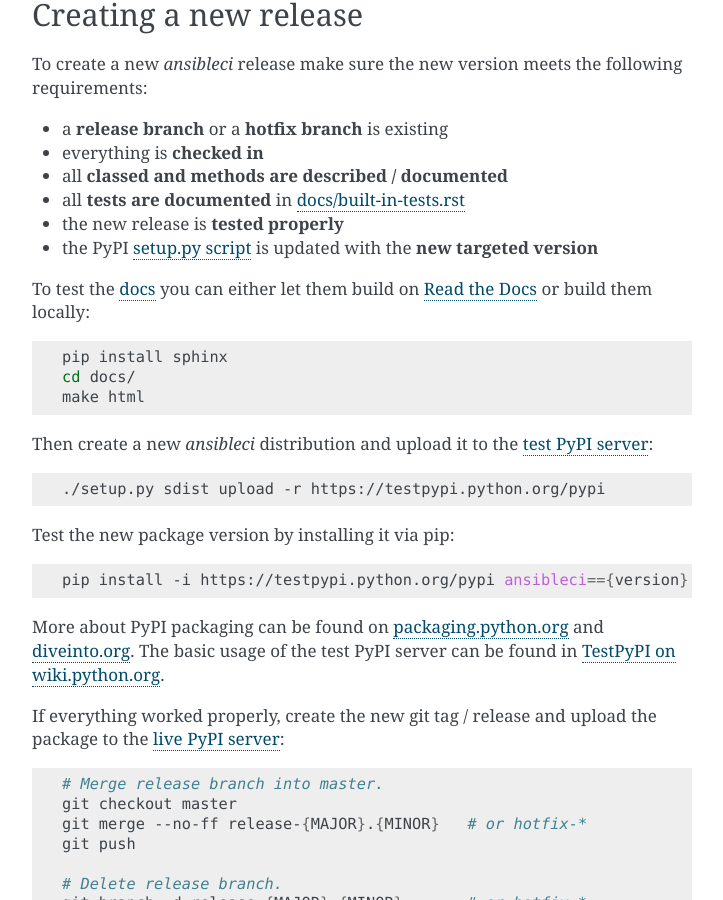
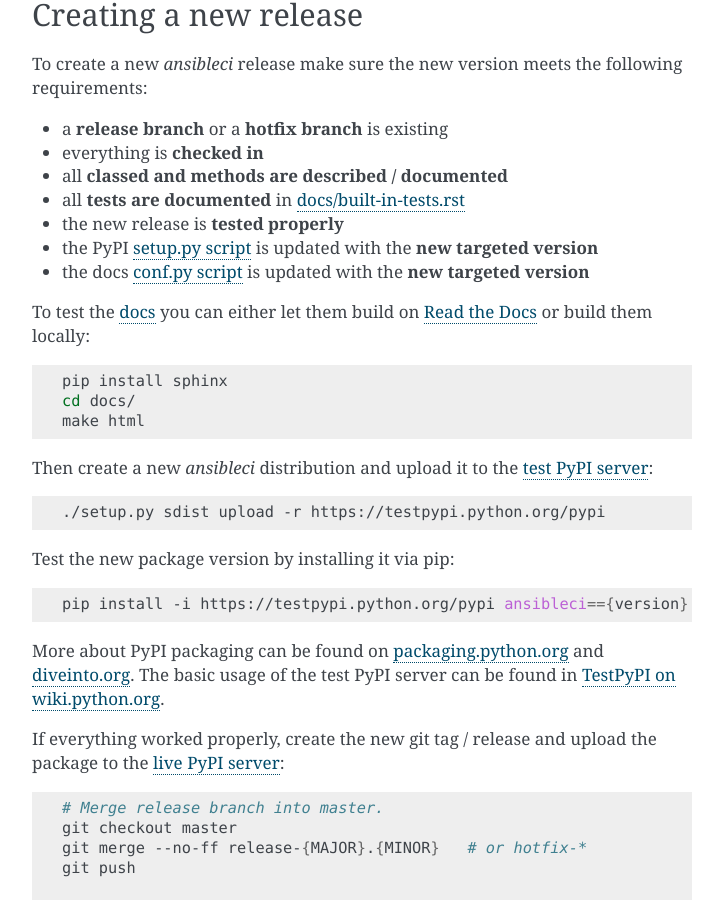
Before and after one commit to confirm/ansibleci, a Sphinx documentation site: the page built from docs/contribution.rst, in a window 1280 px wide and 900 px high, scrolled down 1193 px. Shown: the whole window, without its empty margins (388-1111 px from the left). Built offline with Sphinx 7.4.7, drawn with Linux system fonts in a browser that asks for light colours.

Commit message:
DOCS: Added item to update version in docs/conf.py when creating new release

```diff
--- a/docs/contribution.rst
+++ b/docs/contribution.rst
@@ -54,6 +54,7 @@
 * all **tests are documented** in `docs/built-in-tests.rst <https://github.com/confirm/ansibleci/blob/develop/docs/built-in-tests.rst>`_
 * the new release is **tested properly**
 * the PyPI `setup.py script <https://github.com/confirm/ansibleci/blob/develop/setup.py>`_ is updated with the **new targeted version**
+* the docs `conf.py script <https://github.com/confirm/ansibleci/blob/develop/docs/conf.py>`_ is updated with the **new targeted version**
 
 To test the `docs <http://ansibleci.readthedocs.org/>`_ you can either let them build on `Read the Docs <https://readthedocs.org/dashboard/ansibleci/versions/>`_ or build them locally:
 
```
